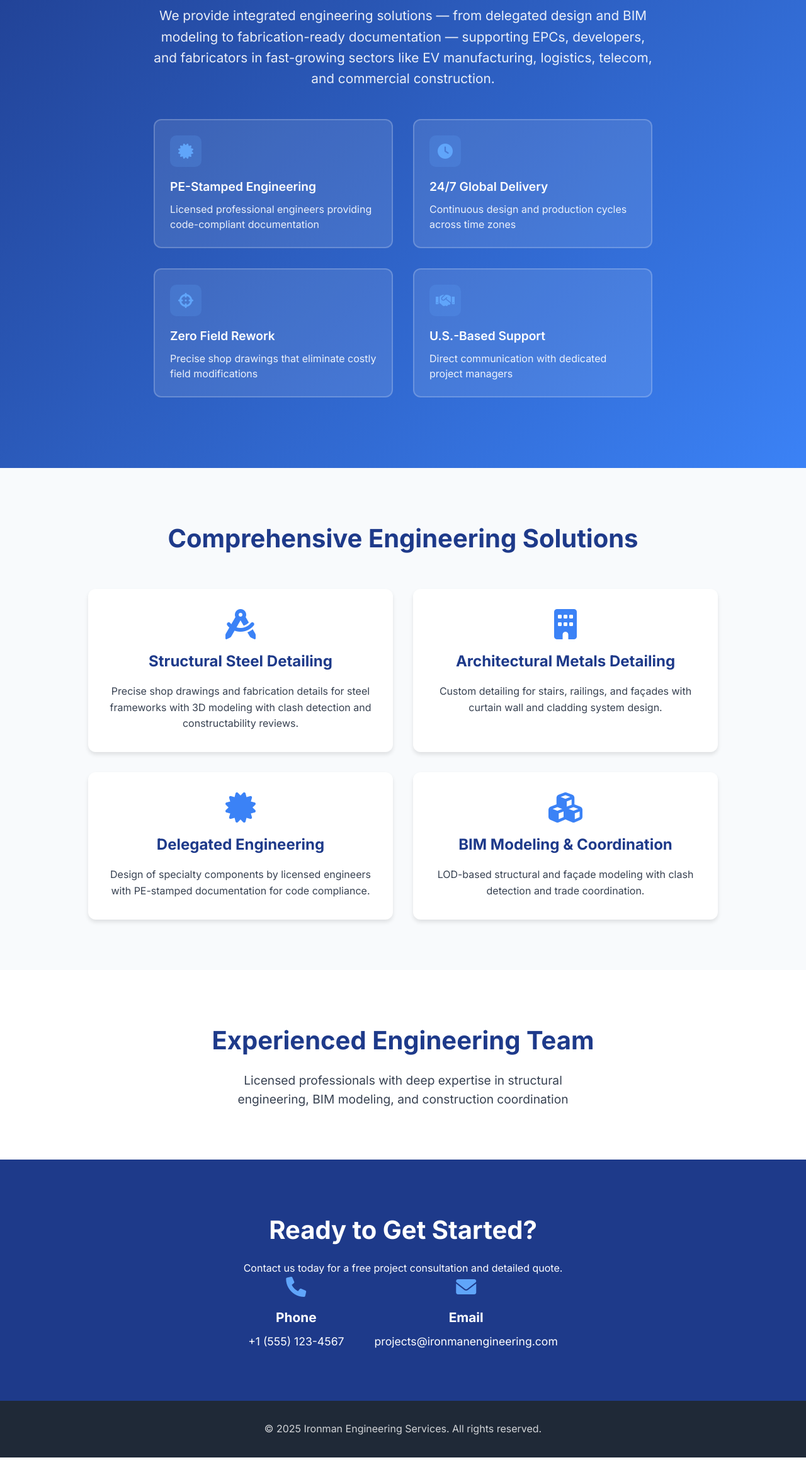
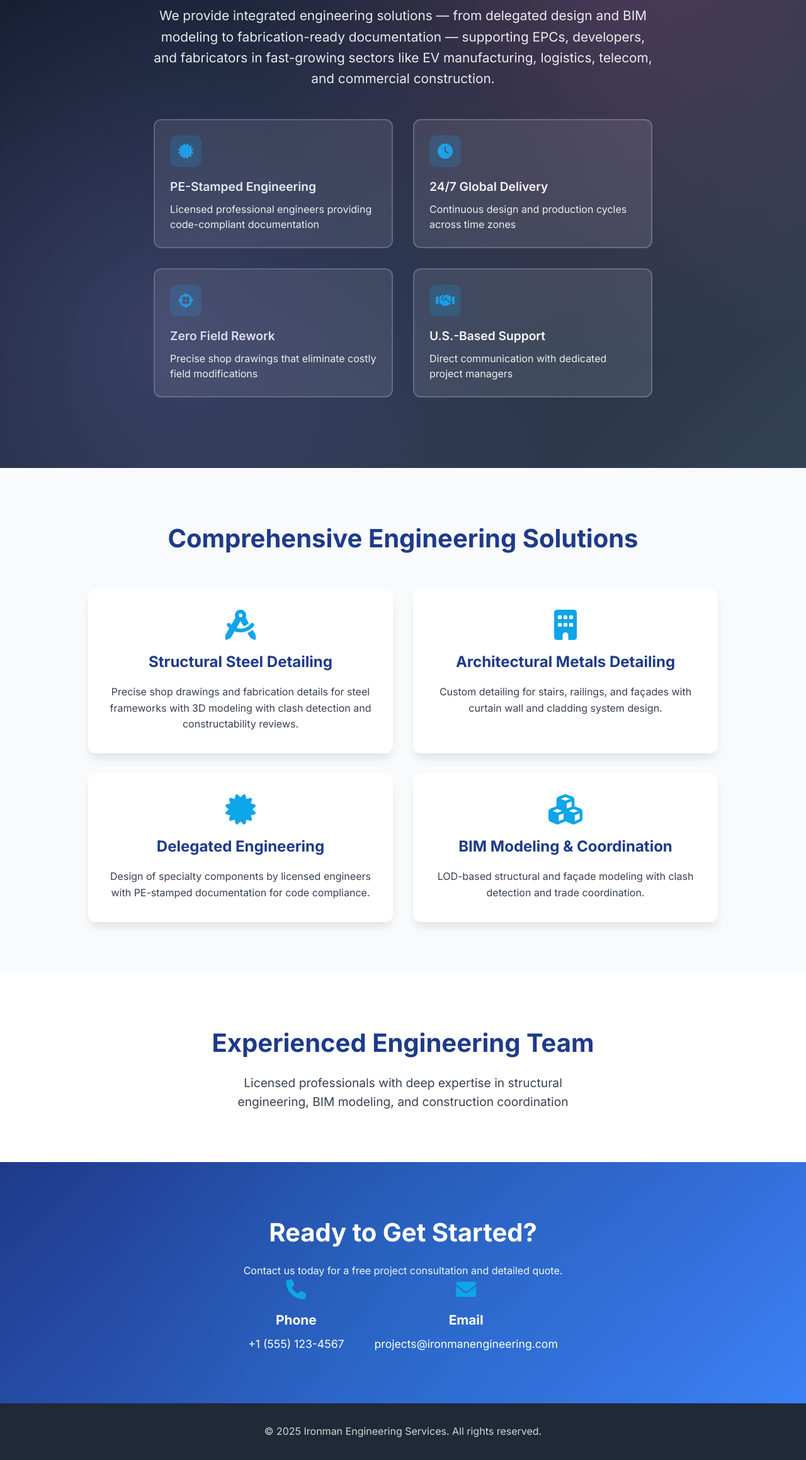
Before and after one commit to munagapatiravi/ironman-engineering-services, a website: page index.html in a window 1280 px wide. Shown: the part 300-2618 px from the top of the page at 63% size. Drawn offline with Linux system fonts and the light colour scheme.

Commit message:
Enhance colors with premium gradient scheme
- Restored sophisticated color palette from original design
- Added premium gradient backgrounds for hero and contact sections
- Enhanced navbar with better backdrop blur and shadows
- Updated service cards with improved hover effects
- Added radial gradient overlays for depth and visual interest
- Maintained the working layout while upgrading visual appeal
- Professional color scheme with better contrast and hierarchy

```diff
--- a/styles.css
+++ b/styles.css
@@ -1,13 +1,30 @@
-/* Simple CSS - No Animations, No Complex Features */
+                                                                                                                                                                                /* Simple CSS - No Animations, No Complex Features */
 
 :root {
-    --primary-blue: #1e3a8a;
-    --light-blue: #3b82f6;
-    --accent-blue: #60a5fa;
+    --navbar-height: 70px;
+    --primary-color: #1e3a8a;
+    --secondary-color: #64748b;
+    --accent-color: #0ea5e9;
+    --success-color: #10b981;
+    --warning-color: #f59e0b;
+    --danger-color: #ef4444;
+    --dark-gray: #374151;
+    --light-gray: #f8fafc;
     --white: #ffffff;
-    --light-gray: #f8fafc;
-    --dark-gray: #374151;
-    --navbar-height: 70px;
+    --gradient-primary: linear-gradient(135deg, #1e3a8a 0%, #3b82f6 100%);
+    --gradient-secondary: linear-gradient(135deg, #64748b 0%, #94a3b8 100%);
+    --gradient-hero: linear-gradient(135deg, #0f172a 0%, #1e293b 50%, #334155 100%);
+    --gradient-premium: linear-gradient(135deg, #667eea 0%, #764ba2 100%);
+    --gradient-glass: rgba(255, 255, 255, 0.1);
+    --gradient-shimmer: linear-gradient(90deg, transparent, rgba(255,255,255,0.2), transparent);
+    --shadow-sm: 0 1px 2px 0 rgba(0, 0, 0, 0.05);
+    --shadow-md: 0 4px 6px -1px rgba(0, 0, 0, 0.1);
+    --shadow-lg: 0 10px 15px -3px rgba(0, 0, 0, 0.1);
+    --shadow-xl: 0 20px 25px -5px rgba(0, 0, 0, 0.1);
+    --shadow-2xl: 0 25px 50px -12px rgba(0, 0, 0, 0.25);
+    --shadow-glow: 0 0 20px rgba(59, 130, 246, 0.5);
+    --shadow-gold: 0 0 30px rgba(245, 158, 11, 0.3);
+    --shadow-inner: inset 0 2px 4px 0 rgba(0, 0, 0, 0.1);
 }
 
 /* Reset */
@@ -35,11 +52,14 @@ body {
     position: fixed;
     top: 0;
     width: 100%;
-    background: rgba(30, 58, 138, 0.95);
-    backdrop-filter: blur(10px);
+    background: rgba(15, 23, 42, 0.95);
+    backdrop-filter: blur(20px);
+    -webkit-backdrop-filter: blur(20px);
+    border-bottom: 1px solid rgba(255, 255, 255, 0.1);
     z-index: 1000;
     padding: 0;
     height: var(--navbar-height);
+    box-shadow: var(--shadow-lg);
 }
 
 .nav-container {
@@ -71,18 +91,33 @@ body {
 }
 
 .nav-menu a:hover {
-    color: var(--accent-blue);
+    color: var(--accent-color);
 }
 
 /* Hero Section */
 .hero {
-    background: linear-gradient(135deg, var(--primary-blue) 0%, var(--light-blue) 100%);
+    background: var(--gradient-hero);
     color: var(--white);
     padding: calc(var(--navbar-height) + 80px) 20px 80px;
     text-align: center;
     min-height: 100vh;
     display: flex;
     align-items: center;
+    position: relative;
+    overflow: hidden;
+}
+
+.hero::before {
+    content: '';
+    position: absolute;
+    top: 0;
+    left: 0;
+    right: 0;
+    bottom: 0;
+    background:
+        radial-gradient(circle at 20% 80%, rgba(120, 119, 198, 0.3) 0%, transparent 50%),
+        radial-gradient(circle at 80% 20%, rgba(255, 121, 198, 0.2) 0%, transparent 50%);
+    pointer-events: none;
 }
 
 .hero-content {
@@ -140,7 +175,7 @@ body {
 .card-icon {
     width: 50px;
     height: 50px;
-    background: rgba(96, 165, 250, 0.2);
+    background: rgba(14, 165, 233, 0.2);
     border-radius: 10px;
     display: flex;
     align-items: center;
@@ -150,7 +185,7 @@ body {
 
 .card-icon i {
     font-size: 1.5rem;
-    color: var(--accent-blue);
+    color: var(--accent-color);
 }
 
 .card-content h4 {
@@ -192,7 +227,7 @@ body {
     text-align: center;
     font-size: 2.5rem;
     margin-bottom: 3rem;
-    color: var(--primary-blue);
+    color: var(--primary-color);
 }
 
 .services-grid {
@@ -207,20 +242,27 @@ body {
     border-radius: 12px;
     margin: 2rem auto;
     max-width: 500px;
-    box-shadow: 0 4px 6px rgba(0, 0, 0, 0.1);
+    box-shadow: var(--shadow-lg);
     text-align: center;
+    border: 1px solid rgba(255, 255, 255, 0.1);
+}
+
+.service-card:hover {
+    transform: translateY(-5px);
+    box-shadow: var(--shadow-xl);
+    transition: all 0.3s ease;
 }
 
 .service-card i {
     font-size: 3rem;
-    color: var(--light-blue);
+    color: var(--accent-color);
     margin-bottom: 1rem;
 }
 
 .service-card h3 {
     font-size: 1.5rem;
     margin-bottom: 1rem;
-    color: var(--primary-blue);
+    color: var(--primary-color);
 }
 
 .service-card p {
@@ -250,7 +292,7 @@ body {
 .about-section h2 {
     font-size: 2.5rem;
     margin-bottom: 1rem;
-    color: var(--primary-blue);
+    color: var(--primary-color);
 }
 
 .about-section p {
@@ -263,26 +305,44 @@ body {
 /* Contact Section */
 .contact-section {
     padding: 80px 20px;
-    background: var(--primary-blue);
+    background: var(--gradient-primary);
     color: var(--white);
     text-align: center;
+    position: relative;
+}
+
+.contact-section::before {
+    content: '';
+    position: absolute;
+    top: 0;
+    left: 0;
+    right: 0;
+    bottom: 0;
+    background: radial-gradient(circle at 50% 50%, rgba(14, 165, 233, 0.1) 0%, transparent 70%);
+    pointer-events: none;
 }
 
 .contact-section h2 {
     font-size: 2.5rem;
     margin-bottom: 1rem;
+    position: relative;
+    z-index: 1;
 }
 
 .contact-section > p {
     font-size: 1.2rem;
     margin-bottom: 3rem;
     opacity: 0.9;
+    position: relative;
+    z-index: 1;
 }
 
 .contact-info {
     display: block;
     max-width: 600px;
     margin: 0 auto;
+    position: relative;
+    z-index: 1;
 }
 
 .contact-item {
@@ -292,7 +352,7 @@ body {
 
 .contact-item i {
     font-size: 2rem;
-    color: var(--accent-blue);
+    color: var(--accent-color);
     margin-bottom: 1rem;
 }
 
```
